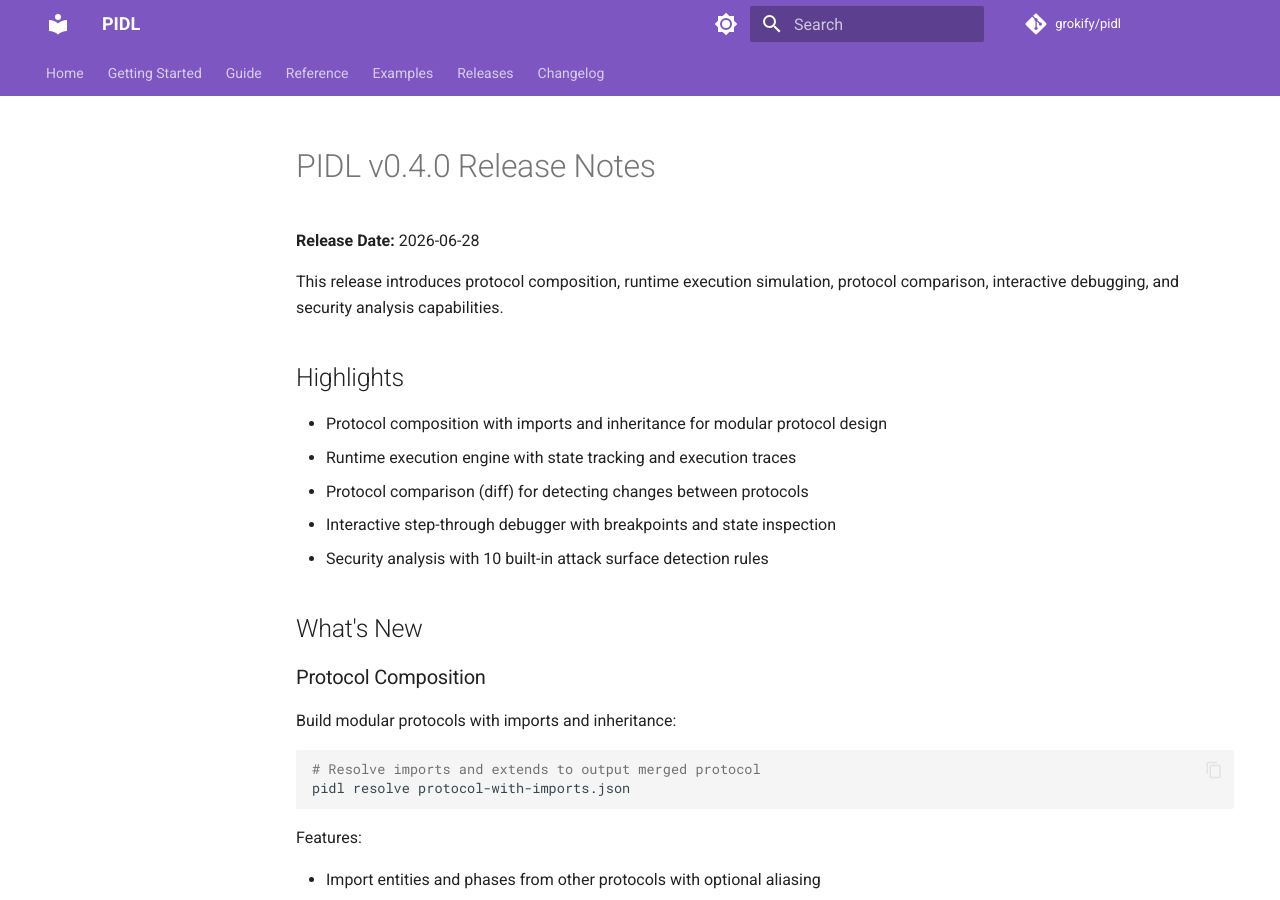
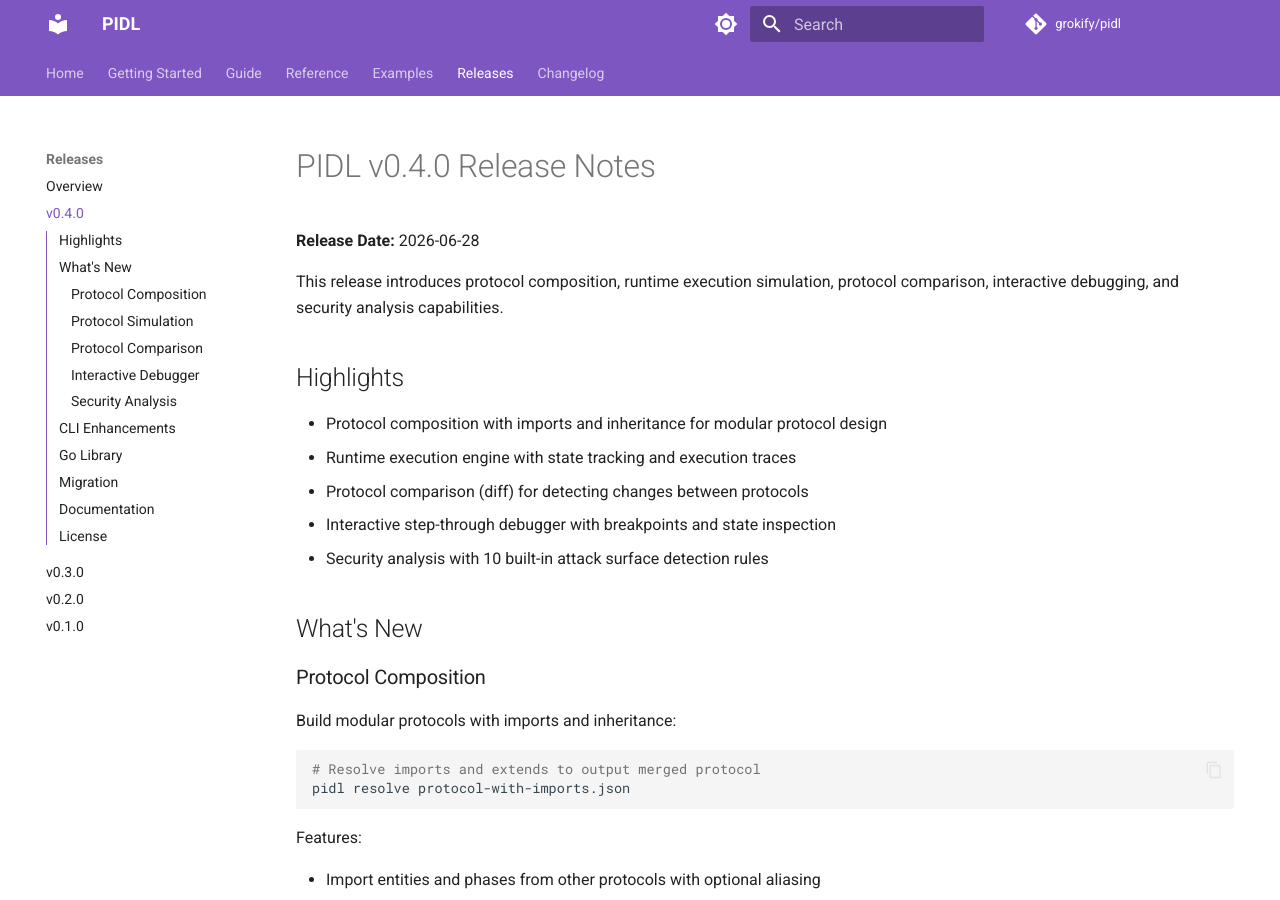
Before and after one commit to grokify/pidl, an MkDocs documentation site: the page built from docs/releases/v0.4.0.md, in a window 1280 px wide and 900 px high. Built offline with MkDocs 1.6.1 and Material for MkDocs 9.7.7, drawn with Linux system fonts in a browser that asks for light colours; comment, search, counter and statistics services are not loaded.

Commit message:
docs: `mkdocs.yml`: update nav

```diff
--- a/mkdocs.yml
+++ b/mkdocs.yml
@@ -74,6 +74,7 @@
     - A2A: examples/a2a.md
   - Releases:
     - Overview: releases/index.md
+    - v0.4.0: releases/v0.4.0.md
     - v0.3.0: releases/v0.3.0.md
     - v0.2.0: releases/v0.2.0.md
     - v0.1.0: releases/v0.1.0.md
```
